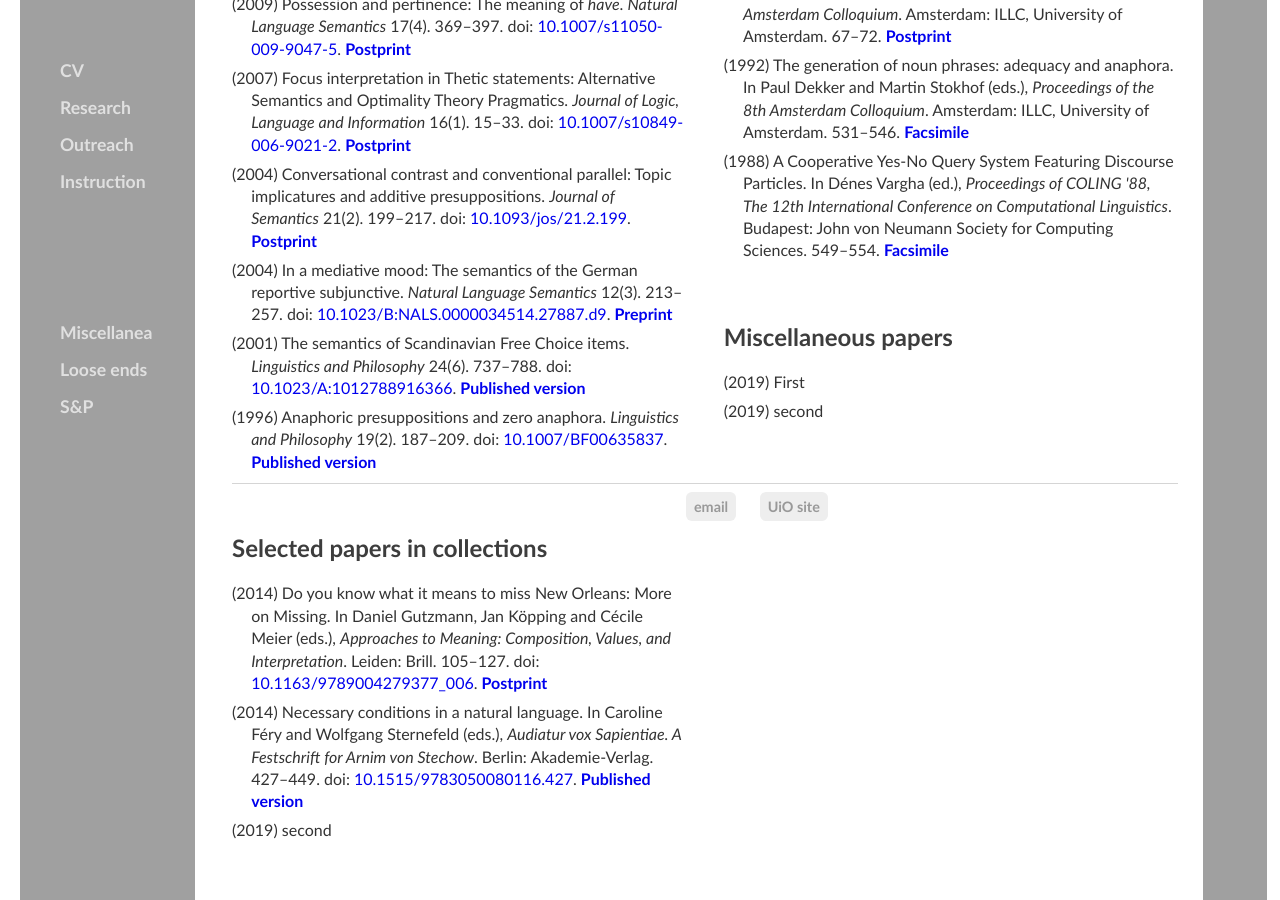
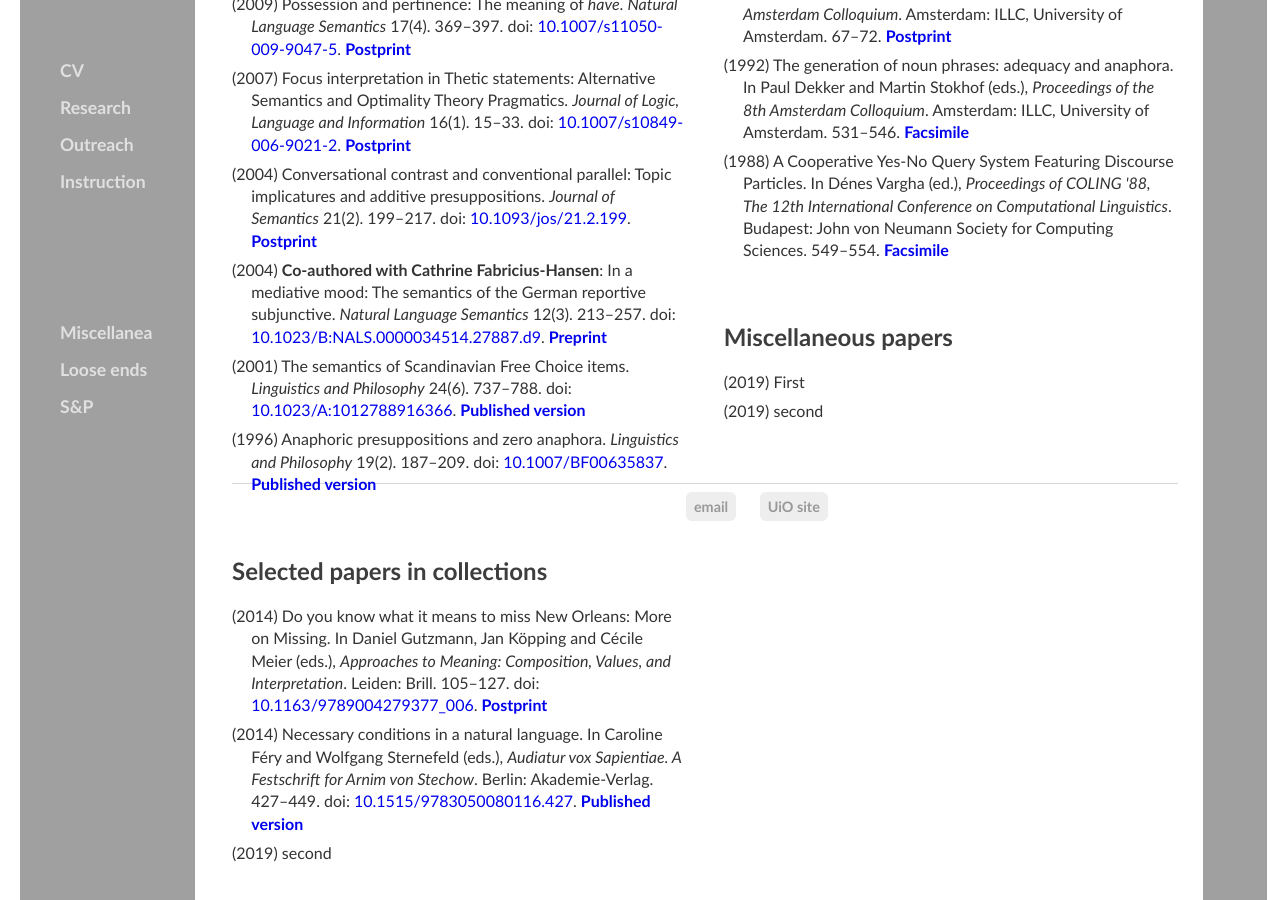
Before and after one commit to kjelljs/kjelljs.github.io, a Jekyll site: the page built from research/index.html, in a window 1280 px wide and 900 px high, scrolled down 1029 px. Built offline with Jekyll 4.4.1, drawn with Linux system fonts in a browser that asks for light colours.

Commit message:
Update index.html

```diff
--- a/research/index.html
+++ b/research/index.html
@@ -37,7 +37,7 @@ figcaption {
 		    <li>(2009) Possession and pertinence: The meaning of <i>have</i>. <i>Natural Language Semantics</i> 17(4). 369–397. doi: <a href="https://doi.org/10.1007/s11050-009-9047-5">10.1007/s11050-009-9047-5</a>. <a href="/pdf/Jua.pdf"><b>Postprint</b></a></li>
 		    <li>(2007) Focus interpretation in Thetic statements: Alternative Semantics and Optimality Theory Pragmatics. <i>Journal of Logic, Language and Information</i> 16(1). 15–33. doi: <a href="https://doi.org/10.1007/s10849-006-9021-2">10.1007/s10849-006-9021-2</a>. <a href="/pdf/JLLI371.pdf"><b>Postprint</b></a></li>
 		    <li>(2004) Conversational contrast and conventional parallel: Topic implicatures and additive presuppositions. <i>Journal of Semantics</i> 21(2). 199–217. doi: <a href="https://doi.org/10.1093/jos/21.2.199">10.1093/jos/21.2.199</a>. <a href="/pdf/SaeboeContrast.pdf"><b>Postprint</b></a></li>
-		    <li>(2004) In a mediative mood: The semantics of the German reportive subjunctive. <i>Natural Language Semantics</i> 12(3). 213–257. doi: <a href="https://doi.org/10.1023/B:NALS.0000034514.27887.d9">10.1023/B:NALS.0000034514.27887.d9</a>. <a href="/pdf/IMMoz.pdf"><b>Preprint</b></a></li>
+		    <li>(2004) <b>Co-authored with Cathrine Fabricius-Hansen</b>: In a mediative mood: The semantics of the German reportive subjunctive. <i>Natural Language Semantics</i> 12(3). 213–257. doi: <a href="https://doi.org/10.1023/B:NALS.0000034514.27887.d9">10.1023/B:NALS.0000034514.27887.d9</a>. <a href="/pdf/IMMoz.pdf"><b>Preprint</b></a></li>
 		    <li>(2001) The semantics of Scandinavian Free Choice items. <i>Linguistics and Philosophy</i> 24(6). 737–788. doi: <a href="https://doi.org/10.1023/A:1012788916366">10.1023/A:1012788916366</a>. <a href="/pdf/FCitems.pdf"><b>Published version</b></a></li>
 		    <li>(1996) Anaphoric presuppositions and zero anaphora. <i>Linguistics and Philosophy</i> 19(2). 187–209. doi: <a href="https://doi.org/10.1007/BF00635837">10.1007/BF00635837</a>. <a href="/pdf/AnaPresZeroAna.pdf"><b>Published version</b></a></li>
     </ul>
```
